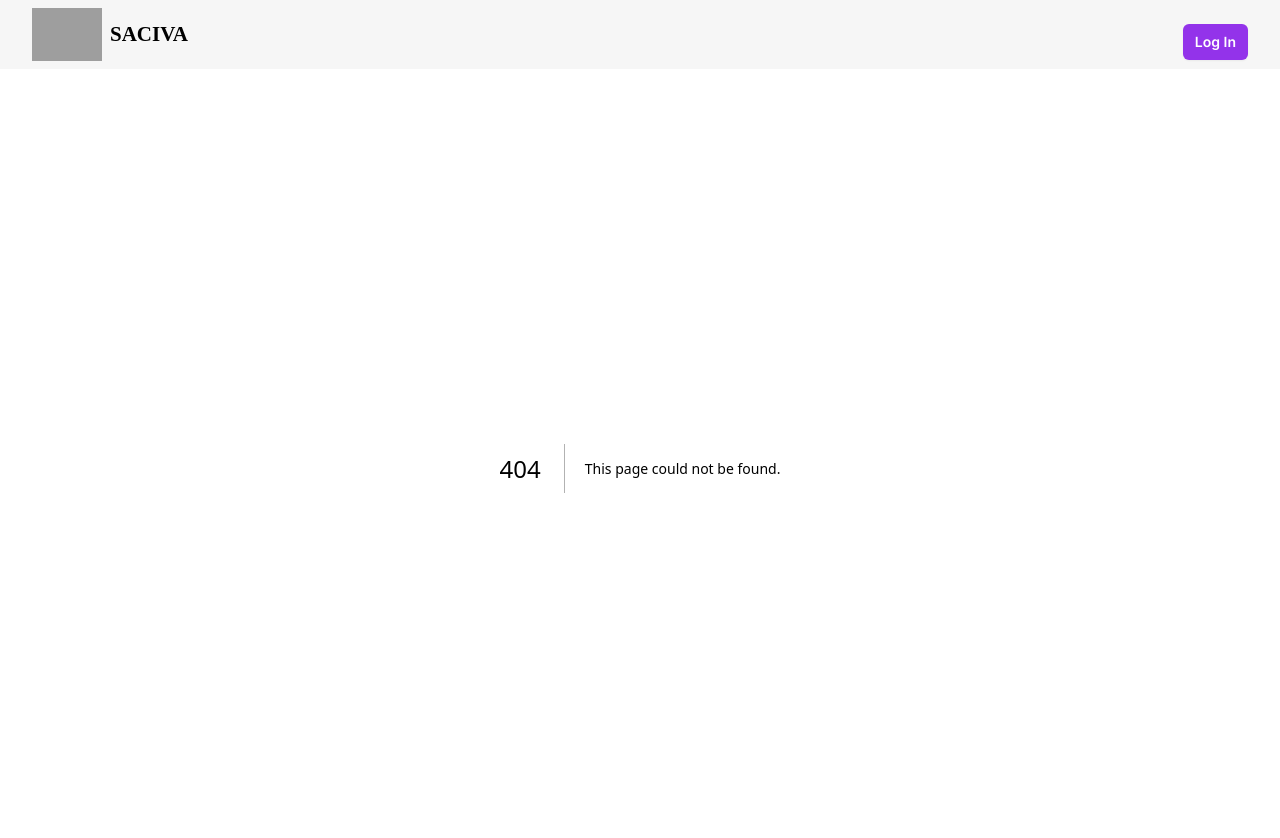
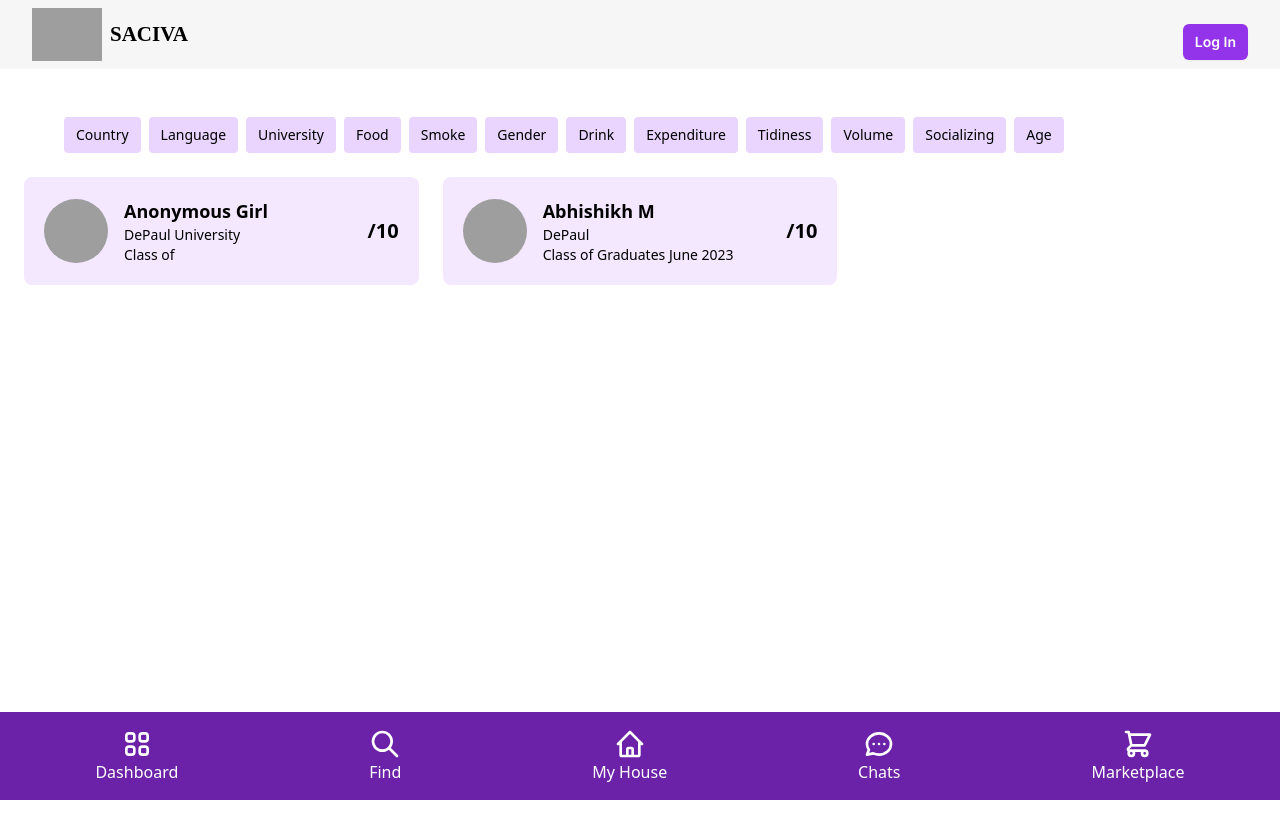
Before and after one commit to priyanshpsalian/sacivamvp, a Next.js app: page /find_roommates in a window 1280 px wide. Before the commit this address had no page. Shown: the top 838 px of the page. After the commit the page ends 800 px from the top, so only its background shows below. Built offline with nearby package versions, Linux system fonts and the light colour scheme; grey boxes are pictures that could not be loaded.

Commit message:
find_roomates page

```diff
--- a/package.json
+++ b/package.json
@@ -9,8 +9,10 @@
     "lint": "next lint"
   },
   "dependencies": {
+    "@heroicons/react": "^1.0.6",
     "axios": "^1.7.2",
     "clsx": "^2.1.1",
+    "heroicons-react": "^1.4.1",
     "input-otp": "^1.2.4",
     "lucide-react": "^0.412.0",
     "mongoose": "^8.5.1",
--- /dev/null
+++ b/src/app/find_roommates/page.tsx
@@ -0,0 +1,231 @@
+"use client";
+import React, { useState } from "react";
+import {
+  HomeIcon,
+  SearchIcon,
+  ChatIcon,
+  ShoppingCartIcon,
+  ViewGridIcon,
+} from "@heroicons/react/outline";
+
+
+function scrollLeft() {
+  const container = document.getElementById("scrollContainer");
+  container.scrollBy({
+    left: -150, // Adjust this value to control the scroll distance
+    behavior: "smooth",
+  });
+}
+
+function scrollRight() {
+  const container = document.getElementById("scrollContainer");
+  container.scrollBy({
+    left: 150, // Adjust this value to control the scroll distance
+    behavior: "smooth",
+  });
+}
+
+export default function RoommateFinder() {
+  const users = [
+    {
+      name: "Anonymous Girl",
+      university: "DePaul University",
+      country: "India",
+      match: "12/12 Prefers Match",
+      avatar: "/avatar-girl.png", // replace with your avatar image path
+    },
+    {
+      name: "Abhishikh M",
+      language: "Telugu",
+      university: "DePaul",
+      country: "India",
+      graduation: "Graduates June 2023",
+      preferences: [
+        "Vegetarian",
+        "Doesn’t Smoke",
+        "Socializes less",
+        "Spends Frugally",
+        "Doesn’t Drink",
+        "Strictly Tidy",
+        "Likes Quiet Ambiance",
+      ],
+      avatar: "/avatar-boy.png", // replace with your avatar image path
+    },
+  ];
+  const [selectedUser, setSelectedUser] = useState(null);
+    const openModal = (users) => {
+      setSelectedUser(users);
+    };
+
+    const closeModal = () => {
+      setSelectedUser(null);
+    };
+  return (
+    <div className="p-4 sm:p-6 font-sans">
+      <div className="relative my-4 sm:my-6">
+        {/* <button
+          className="absolute left-0 top-1/2 transform -translate-y-1/2 bg-gray-800 text-white p-2 rounded-full"
+          onClick={() => scrollLeft()}
+        >
+          &lt;
+        </button> */}
+
+        <div className="overflow-x-auto scrollbar-hide">
+          <div
+            id="scrollContainer"
+            className="flex gap-2 whitespace-nowrap px-10"
+          >
+            <button className="bg-purple-200 px-3 py-2 rounded text-xs sm:text-sm">
+              Country
+            </button>
+            <button className="bg-purple-200 px-3 py-2 rounded text-xs sm:text-sm">
+              Language
+            </button>
+            <button className="bg-purple-200 px-3 py-2 rounded text-xs sm:text-sm">
+              University
+            </button>
+            <button className="bg-purple-200 px-3 py-2 rounded text-xs sm:text-sm">
+              Food
+            </button>
+            <button className="bg-purple-200 px-3 py-2 rounded text-xs sm:text-sm">
+              Smoke
+            </button>
+            <button className="bg-purple-200 px-3 py-2 rounded text-xs sm:text-sm">
+              Gender
+            </button>
+            <button className="bg-purple-200 px-3 py-2 rounded text-xs sm:text-sm">
+              Drink
+            </button>
+            <button className="bg-purple-200 px-3 py-2 rounded text-xs sm:text-sm">
+              Expenditure
+            </button>
+            <button className="bg-purple-200 px-3 py-2 rounded text-xs sm:text-sm">
+              Tidiness
+            </button>
+            <button className="bg-purple-200 px-3 py-2 rounded text-xs sm:text-sm">
+              Volume
+            </button>
+            <button className="bg-purple-200 px-3 py-2 rounded text-xs sm:text-sm">
+              Socializing
+            </button>
+            <button className="bg-purple-200 px-3 py-2 rounded text-xs sm:text-sm">
+              Age
+            </button>
+          </div>
+        </div>
+
+        {/* <button
+          className="absolute right-0 top-1/2 transform -translate-y-1/2 bg-gray-800 text-white p-2 rounded-full"
+          onClick={() => scrollRight()}
+        >
+          &gt;
+        </button> */}
+      </div>
+
+      <div>
+        {/* User Grid */}
+        <div className="grid grid-cols-1 sm:grid-cols-2 lg:grid-cols-3 gap-4 sm:gap-6">
+          {users.map((user, index) => (
+            <div
+              key={index}
+              className="bg-purple-100 p-4 sm:p-5 rounded-lg text-center cursor-pointer flex items-center justify-between"
+              onClick={() => openModal(user)}
+            >
+              <div className="flex items-center">
+                <img
+                  src={user.avatar}
+                  alt={user.name}
+                  className="w-10 h-10 sm:w-16 sm:h-16 rounded-full"
+                />
+                <div className="ml-4 text-left">
+                  <h3 className="text-base sm:text-lg font-bold">
+                    {user.name}
+                  </h3>
+                  <p className="text-xs sm:text-sm">{user.university}</p>
+                  <p className="text-xs sm:text-sm">{user.major}</p>
+                  <p className="text-xs sm:text-sm">
+                    Class of {user.graduation}
+                  </p>
+                </div>
+              </div>
+              <div className="text-right">
+                <p className="text-lg sm:text-xl font-bold">{user.rating}/10</p>
+              </div>
+            </div>
+          ))}
+        </div>
+
+        {/* Modal */}
+        {selectedUser && (
+          <div className="fixed inset-0 flex items-end justify-center z-50 bg-black bg-opacity-50">
+            <div className="bg-white p-6 rounded-t-lg shadow-lg w-full sm:w-3/4 lg:w-1/2 animate-slide-up">
+              <button
+                className="absolute top-2 right-2 text-gray-700"
+                onClick={closeModal}
+              >
+                &times;
+              </button>
+              <div className="flex items-center space-x-4 mb-4">
+                <img
+                  src={selectedUser.avatar}
+                  alt={selectedUser.name}
+                  className="w-16 h-16 sm:w-24 sm:h-24 rounded-full"
+                />
+                <h3 className="text-lg font-bold">{selectedUser.name}</h3>
+              </div>
+              {selectedUser.university && (
+                <p className="text-sm mb-2">{selectedUser.university}</p>
+              )}
+              {selectedUser.country && (
+                <p className="text-sm mb-2">{selectedUser.country}</p>
+              )}
+              {selectedUser.match && (
+                <p className="text-sm mb-2">{selectedUser.match}</p>
+              )}
+              {selectedUser.graduation && (
+                <p className="text-sm mb-2">{selectedUser.graduation}</p>
+              )}
+              {selectedUser.preferences && (
+                <ul className="text-left mt-3 text-sm space-y-2">
+                  {selectedUser.preferences.map((preference, i) => (
+                    <li key={i}>{preference}</li>
+                  ))}
+                </ul>
+              )}
+              <button className="mt-4 bg-purple-600 text-white px-4 py-2 rounded text-sm w-full">
+                Send Request
+              </button>
+            </div>
+          </div>
+        )}
+      </div>
+
+      <header className="bg-purple-800 text-white py-4 fixed bottom-0 inset-x-0">
+        <nav>
+          <ul className="flex justify-around items-center text-sm sm:text-base">
+            <li className="cursor-pointer flex flex-col items-center">
+              <ViewGridIcon className="w-8 h-8" />
+              <span>Dashboard</span>
+            </li>
+            <li className="cursor-pointer flex flex-col items-center">
+              <SearchIcon className="w-8 h-8" />
+              <span>Find</span>
+            </li>
+            <li className="cursor-pointer flex flex-col items-center">
+              <HomeIcon className="w-8 h-8" />
+              <span>My House</span>
+            </li>
+            <li className="cursor-pointer flex flex-col items-center">
+              <ChatIcon className="w-8 h-8" />
+              <span>Chats</span>
+            </li>
+            <li className="cursor-pointer flex flex-col items-center">
+              <ShoppingCartIcon className="w-8 h-8" />
+              <span>Marketplace</span>
+            </li>
+          </ul>
+        </nav>
+      </header>
+    </div>
+  );
+}
```
Also changed, not shown: 1 other file (tests, documents, lock files or other folders).
